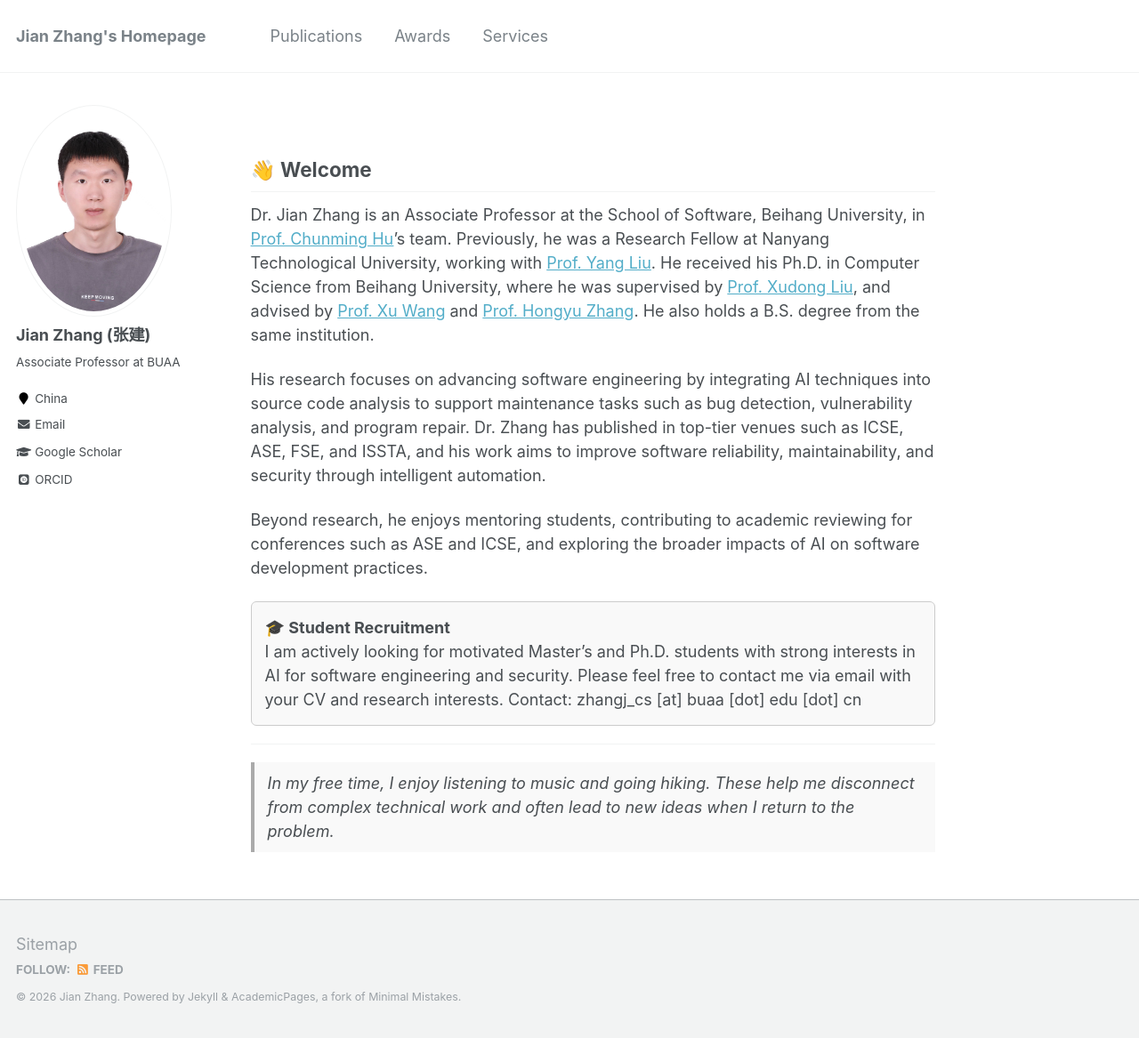
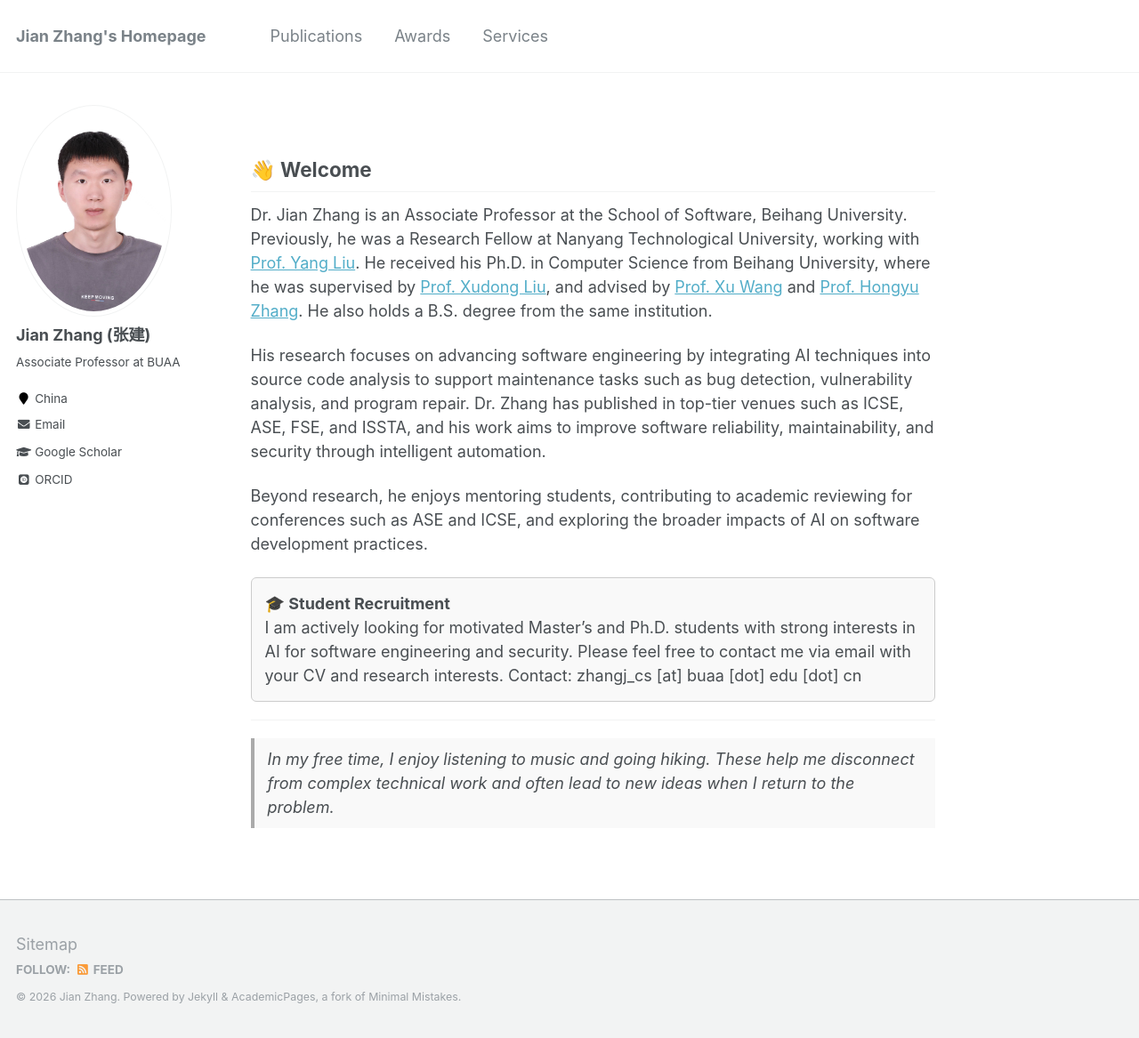
Before and after one commit to zhangj111/zhangj111.github.io, a Jekyll site: the page built from _pages/about.md, in a window 1280 px wide and 1167 px high. Shown: the whole window at 89% size. Built offline with Jekyll 4.4.1, drawn with Linux system fonts in a browser that asks for light colours; some web fonts are replaced.

Commit message:
Update about.md

```diff
--- a/_pages/about.md
+++ b/_pages/about.md
@@ -8,7 +8,7 @@ redirect_from:
   - /about.html
 ---
 ## 👋 Welcome
-Dr. Jian Zhang is an Associate Professor at the School of Software, Beihang University, in [Prof. Chunming Hu](https://soft.buaa.edu.cn/teachershouw.jsp?urltype=news.NewsContentUrl&wbtreeid=1224&wbnewsid=9599)’s team. Previously, he was a Research Fellow at Nanyang Technological University, working with [Prof. Yang Liu](https://personal.ntu.edu.sg/yangliu/). He received his Ph.D. in Computer Science from Beihang University, where he was supervised by [Prof. Xudong Liu](https://scse.buaa.edu.cn/info/1078/2646.htm), and advised by [Prof. Xu Wang](http://xuwang.tech/) and [Prof. Hongyu Zhang](https://hongyujohn.github.io/). He also holds a B.S. degree from the same institution.
+Dr. Jian Zhang is an Associate Professor at the School of Software, Beihang University. Previously, he was a Research Fellow at Nanyang Technological University, working with [Prof. Yang Liu](https://personal.ntu.edu.sg/yangliu/). He received his Ph.D. in Computer Science from Beihang University, where he was supervised by [Prof. Xudong Liu](https://scse.buaa.edu.cn/info/1078/2646.htm), and advised by [Prof. Xu Wang](http://xuwang.tech/) and [Prof. Hongyu Zhang](https://hongyujohn.github.io/). He also holds a B.S. degree from the same institution.
 
 His research focuses on advancing software engineering by integrating AI techniques into source code analysis to support maintenance tasks such as bug detection, vulnerability analysis, and program repair. Dr. Zhang has published in top-tier venues such as ICSE, ASE, FSE, and ISSTA, and his work aims to improve software reliability, maintainability, and security through intelligent automation.
 
```
